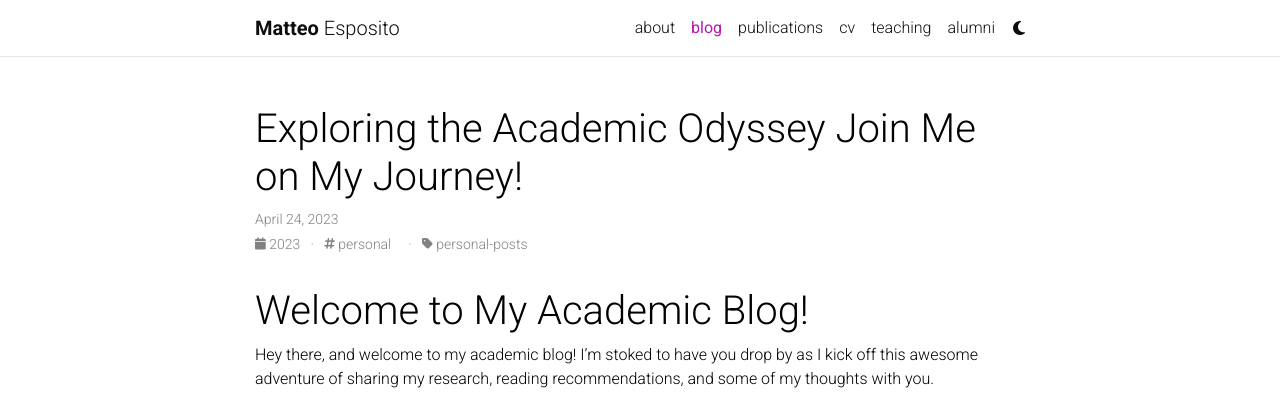
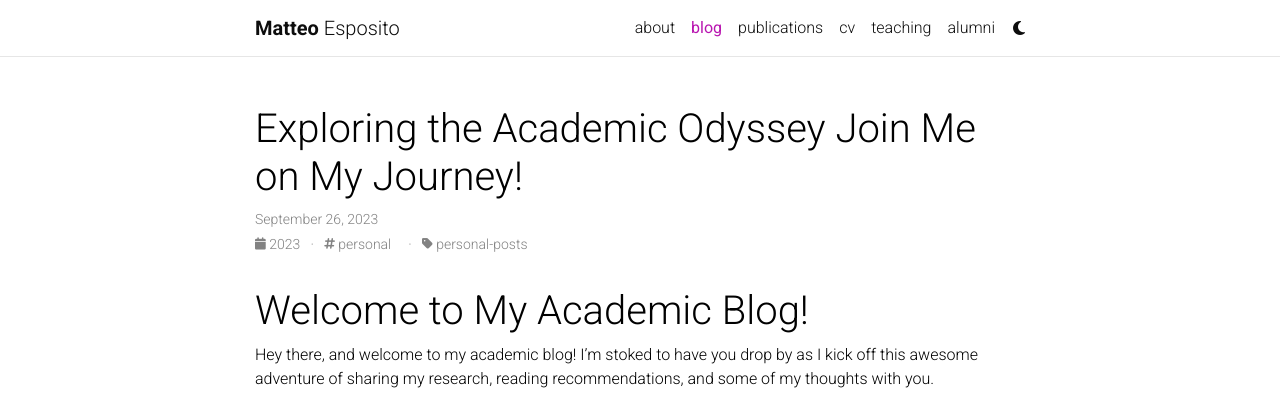
Before and after one commit to Esposito-Matteo/academiclife2, a Jekyll site: the page built from _posts/2023-09-26-hello-academic-world.md, in a window 1280 px wide and 1101 px high. Shown: the top 403 px of the window. Built offline with Jekyll 4.4.1, drawn with Linux system fonts in a browser that asks for light colours; full-size pictures stand in for the smaller copies a plugin makes; comment, search, counter and statistics services are not loaded; a style sheet for code colours, icons or effects is not loaded; part of the change alters nothing that is shown.

Commit message:
Updated config and post

```diff
--- a/_config.yml
+++ b/_config.yml
@@ -160,9 +160,9 @@ disqus_shortname: al-folio # put your disqus shortname
 # External sources.
 # If you have blog posts published on medium.com or other external sources,
 # you can display them in your blog by adding a link to the RSS feed.
-external_sources:
-  - name: medium.com
-    rss_url: https://medium.com/@al-folio/feed
+#external_sources:
+#  - name: medium.com
+#    rss_url: https://medium.com/@al-folio/feed
 
 # -----------------------------------------------------------------------------
 # Collections
--- a/_posts/2023-09-26-hello-academic-world.md
+++ b/_posts/2023-09-26-hello-academic-world.md
@@ -1,8 +1,7 @@
 ---
 layout: post
-date: 2023-09-26 08:50:00-0400
+date: 2023-09-26 08:50:00
 title: Exploring the Academic Odyssey Join Me on My Journey!
-date: 2023-04-24 21:01:00
 description: Welcome to my academic blog, where I'll be sharing the highs, lows, and thrilling discoveries of my research journey. Join me as I delve into the captivating world of Software Engineering, offer reading recommendations that have inspired me, and share my musings on all things academia. Let's embark on this adventure together and uncover the wonders of knowledge!
 tags: personal
 categories: personal-posts
```
